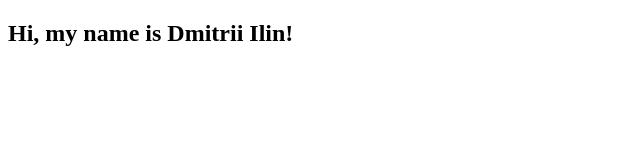
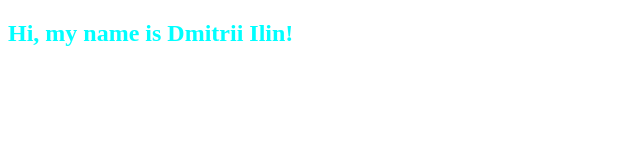
Before and after one commit to MxAyri/rsschool-cv, a plain HTML site: page index.html in a window 1280 px wide. Shown: the whole page, without its empty margins (0-640 px from the left). Drawn offline with Linux system fonts and the light colour scheme.

Commit message:
feat: cv-3

```diff
--- a/css/style.css
+++ b/css/style.css
@@ -0,0 +1,4 @@
+h2 {
+    font-size: italic;
+    color: aqua;
+}
--- a/index.html
+++ b/index.html
@@ -5,6 +5,7 @@
     <meta http-equiv="X-UA-Compatible" content="IE=edge">
     <meta name="viewport" content="width=device-width, initial-scale=1.0">
     <title>Document</title>
+    <link rel="stylesheet" href="css/style.css">
 </head>
 <body>
     <h2>Hi, my name is Dmitrii Ilin!</h2>
```
